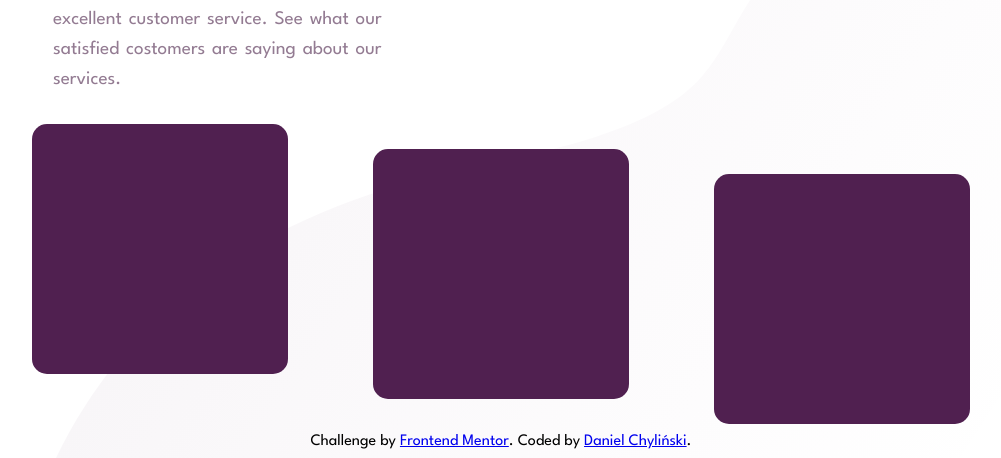
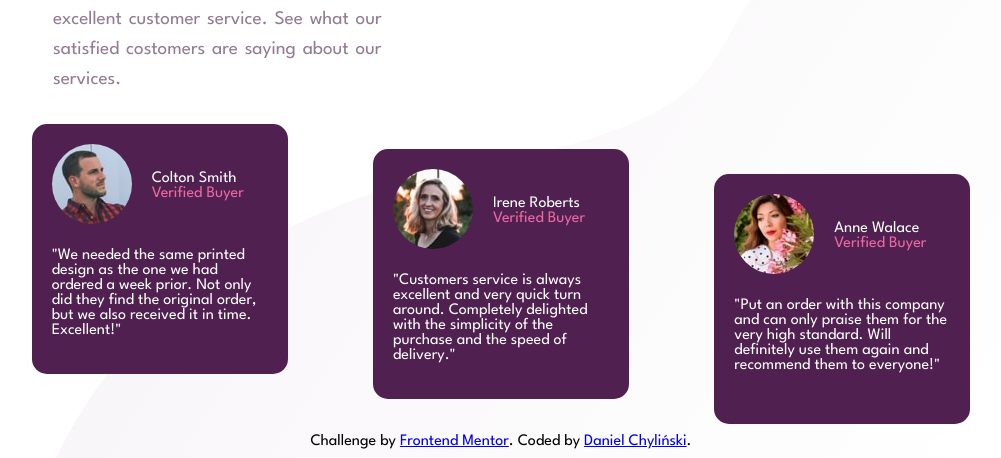
Before and after one commit to danielosd68/social-proof-section, a plain HTML site: page index.html in a window 1280 px wide. Shown: the part 434-892 px from the top of the page, without its empty margins (139-1140 px from the left). Drawn offline with Linux system fonts and the light colour scheme.

Commit message:
Changes in opinions and adding animations for them

```diff
--- a/index.html
+++ b/index.html
@@ -71,13 +71,67 @@
     </section>
     <section class="element bottom">
       <div class="opinion-container left">
-        <div class="opinion-content"><br></div>
+        <div class="opinion-content">
+          <div class="opinion-content-top">
+            <div class="opinion-content-top-image">
+              <img src="images/image-colton.jpg" alt="Colton Smith">
+            </div>
+            <div class="opinion-content-top-name">
+              <div class="top">
+                Colton Smith
+              </div>
+              <div class="bottom">
+                Verified Buyer
+              </div>
+            </div>
+          </div>
+          <div class="opinion-content-bottom">
+            "We needed the same printed design as the one we had ordered a week prior. Not only did they find the
+            original order, but we also received it in time. Excellent!"
+          </div>
+        </div>
       </div>
       <div class="opinion-container center">
-        <div class="opinion-content"></div>
+        <div class="opinion-content">
+          <div class="opinion-content-top">
+            <div class="opinion-content-top-image">
+              <img src="images/image-irene.jpg" alt="Irene Roberts">
+            </div>
+            <div class="opinion-content-top-name">
+              <div class="top">
+                Irene Roberts
+              </div>
+              <div class="bottom">
+                Verified Buyer
+              </div>
+            </div>
+          </div>
+          <div class="opinion-content-bottom">
+            "Customers service is always excellent and very quick turn around. Completely delighted with the simplicity
+            of the purchase and the speed of delivery."
+          </div>
+        </div>
       </div>
       <div class="opinion-container right">
-        <div class="opinion-content"><br></div>
+        <div class="opinion-content">
+          <div class="opinion-content-top">
+            <div class="opinion-content-top-image">
+              <img src="images/image-anne.jpg" alt="Anne Wallace">
+            </div>
+            <div class="opinion-content-top-name">
+              <div class="top">
+                Anne Walace
+              </div>
+              <div class="bottom">
+                Verified Buyer
+              </div>
+            </div>
+          </div>
+          <div class="opinion-content-bottom">
+            "Put an order with this company and can only praise them for the very high standard. Will definitely use
+            them again and recommend them to everyone!"
+          </div>
+        </div>
       </div>
     </section>
   </main>
@@ -91,9 +145,10 @@
   <script>
     const rates = document.querySelectorAll('.rate-content');
     const title = document.querySelector('.title');
+    const opinions = document.querySelectorAll('.opinion-container');
 
 
-    setTimeout(() => {
+    /*setTimeout(() => {
       rates[0].style.transform = 'translateX(0px)';
       rates[0].style.transition = 'all 0.5s ease-in-out';
     }, 200);
@@ -104,10 +159,46 @@
     setTimeout(() => {
       rates[2].style.transform = 'translateX(0px)';
       rates[2].style.transition = 'all 0.5s ease-in-out';
-    }, 600);
+    }, 600);*/
+    //////////////////////////////////////////
 
     title.style.opacity = '1';
     title.style.transition = 'all 1.5s ease-in-out';
+
+    setTimeout(() => {
+      opinions[0].style.transform = 'translateX(0px)';
+      opinions[0].style.transition = 'all 0.5s ease-in-out';
+    }, 200);
+    setTimeout(() => {
+      opinions[1].style.transform = 'translateX(0px)';
+      opinions[1].style.transition = 'all 0.5s ease-in-out';
+    }, 400);
+    setTimeout(() => {
+      opinions[2].style.transform = 'translateX(0px)';
+      opinions[2].style.transition = 'all 0.5s ease-in-out';
+    }, 600);
+
+
+    // Loop for rates
+    for (let i = 0; i < rates.length; i++) {
+
+      setTimeout(() => {
+        rates[i].style.transform = 'translateX(0px)';
+        rates[i].style.transition = 'all 0.5s ease-in-out';
+      }, (i + 3) * 100)
+
+
+    }
+
+    //Lop for opinions
+    for (let i = 0; i < opinions.length; i++) {
+      setTimeout(() => {
+        opinions[i].style.transform = 'translateX(0px)';
+        opinions[i].style.transition = 'all 0.5s ease-in-out';
+      }, (i + 3) * 100);
+    }
+
+
 
 
 
--- a/main.scss
+++ b/main.scss
@@ -129,12 +129,40 @@ html {
                     height: 300px;
                     display: flex;
                     justify-content: center;
+                    transform: translateX(3000px);
 
                     .opinion-content {
                         width: 20vw;
                         height: 250px;
                         background-color: $veryDarkMagenta;
                         border-radius: 15px;
+
+                        .opinion-content-top {
+                            display: flex;
+                            align-items: center;
+
+                            .opinion-content-top-image {
+                                margin: 20px;
+
+                                img {
+                                    border-radius: 100%;
+                                }
+                            }
+
+                            .opinion-content-top-name {
+                                color: white;
+
+                                .bottom {
+                                    color: $softPink;
+                                }
+                            }
+                        }
+
+                        .opinion-content-bottom {
+                            margin-left: 20px;
+                            margin-right: 20px;
+                            color: white;
+                        }
                     }
                 }
 
```
Also changed, not shown: main.css, main.min.css.
